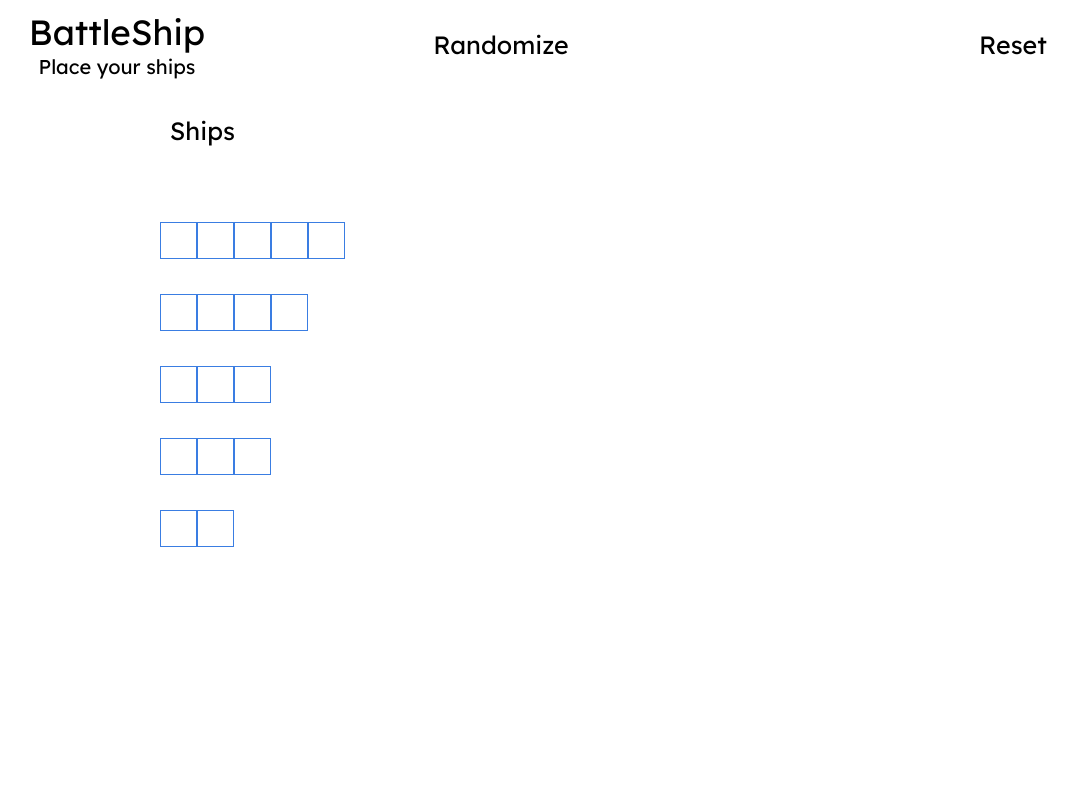
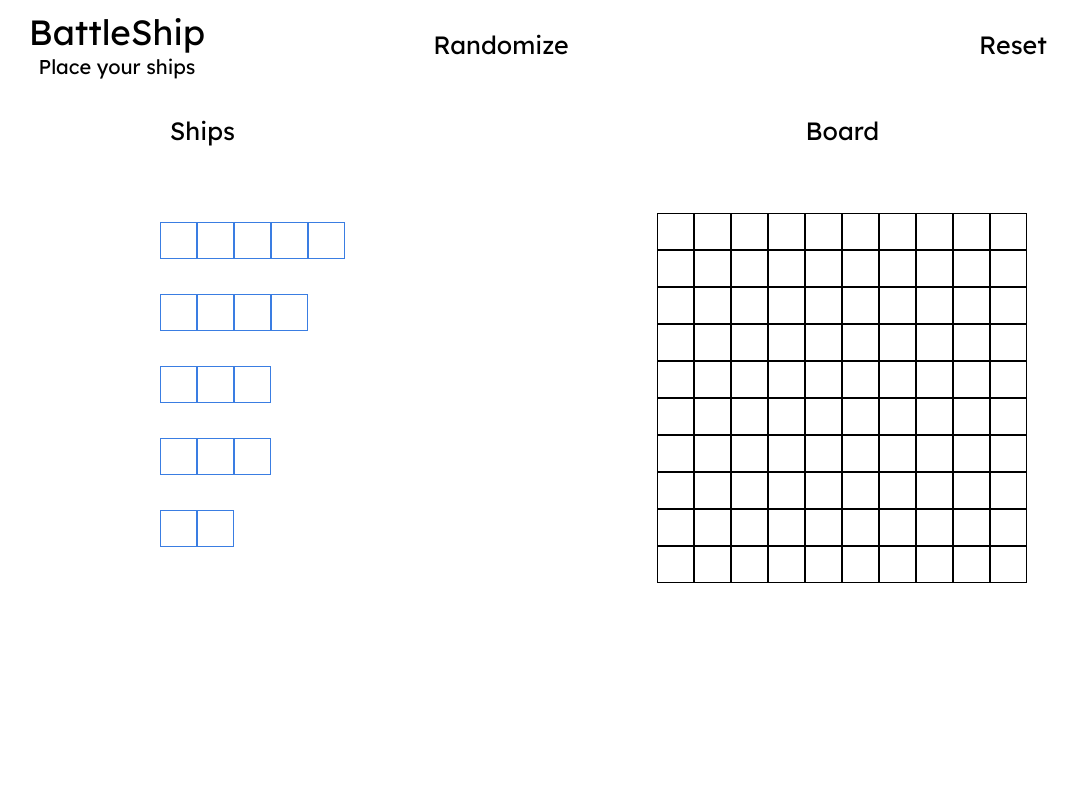
Before and after one commit to Vardhanb07/battleship, a website built with webpack: page src/template.html in a window 1280 px wide. Shown: the whole page, without its empty margins (11-1089 px from the left). Built offline with nearby package versions, Linux system fonts and the light colour scheme.

Commit message:
Add markup and styles

```diff
--- a/src/dom.js
+++ b/src/dom.js
@@ -12,7 +12,7 @@ ships.forEach((ship) => {
   x++;
 });
 
-const board = document.querySelector(".board");
+const gameBoard = document.querySelector(".game-board");
 for (let i = 0; i < 10; i++) {
   let outerDiv = document.createElement("div");
   for (let j = 0; j < 10; j++) {
@@ -20,5 +20,27 @@ for (let i = 0; i < 10; i++) {
     innerDiv.setAttribute('data-position', `${i}-${j}`)
     outerDiv.appendChild(innerDiv)
   }
+  gameBoard.appendChild(outerDiv)
+}
+
+const board = document.querySelector('.board')
+for(let i = 0; i < 10; i++) {
+  let outerDiv = document.createElement('div')
+  for(let j = 0; j < 10; j++) {
+    let innerDiv = document.createElement('div')
+    innerDiv.setAttribute('data-position', `${i}-${j}`)
+    outerDiv.appendChild(innerDiv)
+  }
   board.appendChild(outerDiv)
 }
+
+const computerBoard = document.querySelector('.computer-board')
+for(let i = 0; i < 10; i++) {
+  let outerDiv = document.createElement('div')
+  for(let j = 0; j < 10; j++) {
+    let innerDiv = document.createElement('div')
+    innerDiv.setAttribute('data-position', `${i}-${j}`)
+    outerDiv.appendChild(innerDiv)
+  }
+  computerBoard.appendChild(outerDiv)
+}
--- a/src/styles.css
+++ b/src/styles.css
@@ -98,6 +98,35 @@ body {
   width: 35px;
   border: 1px solid rgb(58, 125, 226);
 }
-.board {
+.initial-board {
   flex: 2;
+  display: flex;
+  flex-direction: column;
+  justify-content: center;
+  align-items: center;
+  gap: 40px;
 }
+.board-title {
+  flex: 1;
+  display: flex;
+  justify-content: center;
+  align-items: center;
+}
+.board-title > p {
+  font-family: "Lexend";
+  font-size: 25px;
+}
+.game-board {
+  flex: 7;
+  display: flex;
+  flex-direction: column;
+}
+.game-board > div {
+  display: flex;
+  flex-direction: row;
+}
+.game-board > div > div {
+  height: 35px;
+  width: 35px;
+  border: 1px solid black;
+}
--- a/src/template.html
+++ b/src/template.html
@@ -24,14 +24,19 @@
           <p>Ships</p>
         </div>
         <div class="ships">
-          <div class="carrier" draggable="true"></div>
-          <div class="battleship" draggable="true"></div>
-          <div class="cruiser" draggable="true"></div>
-          <div class="submarine" draggable="true"></div>
-          <div class="destroyer" draggable="true"></div>
+          <div class="carrier" draggable="true" title="carrier"></div>
+          <div class="battleship" draggable="true" title="battleship"></div>
+          <div class="cruiser" draggable="true" title="cruiser"></div>
+          <div class="submarine" draggable="true" title="submarine"></div>
+          <div class="destroyer" draggable="true" title="destroyer"></div>
         </div>
       </div>
-      <div class="board"></div>
+      <div class="initial-board">
+        <div class="board-title">
+          <p>Board</p>
+        </div>
+        <div class="game-board"></div>
+      </div>
     </div>
     <div class="game-section">
       <div class="board"></div>
```
